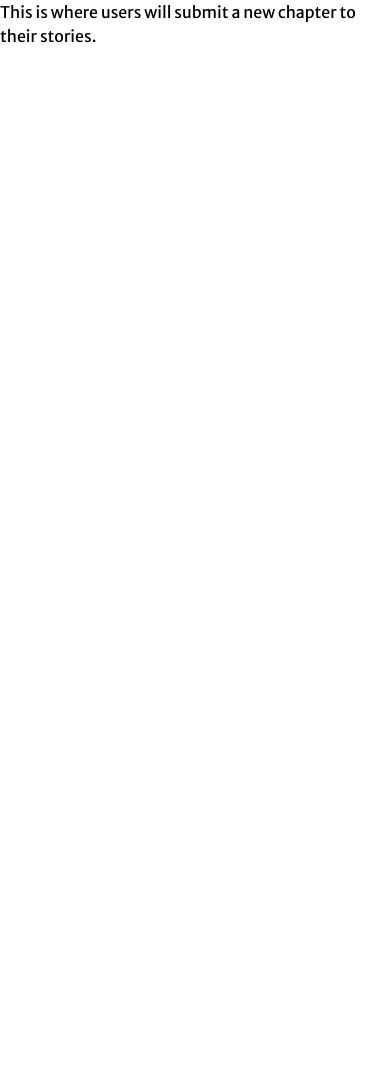
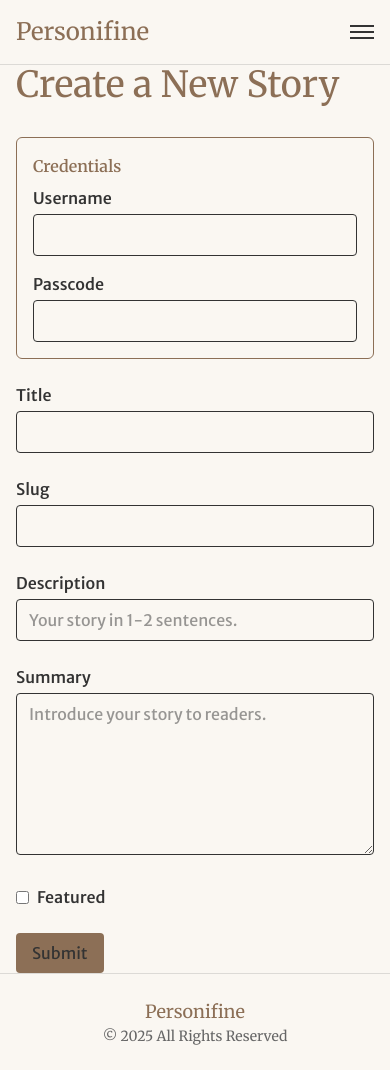
Before and after one commit to Wholesome100/personifine-writing, a Next.js app: page /catalog/1/new in a window 390 px wide. Before the commit the page ends 844 px from the top, so only its background shows below. Built offline with nearby package versions, Linux system fonts and the light colour scheme.

Commit message:
layout action for new chapter

```diff
--- a/src/app/catalog/[story]/[chapter]/page.tsx
+++ b/src/app/catalog/[story]/[chapter]/page.tsx
@@ -4,11 +4,11 @@ import Footer from "@/components/Footer";
 import { notFound } from "next/navigation";
 
 // This is here to force the fetch to be dynamic for now. Revalidate functions will be added in the future
-export const dynamic = "force-dynamic"
+export const dynamic = "force-dynamic";
 
 async function getCorpus(slug: string) {
   const response = await sql.query(
-    "SELECT chapter_id, sequence, corpus FROM chapters WHERE slug = $1",
+    "SELECT chapter_id, title, corpus FROM chapters WHERE slug = $1",
     [slug],
   );
   return response;
@@ -32,7 +32,7 @@ export default async function Chapter(
 
       <main className="flex-grow w-full max-w-3xl mx-auto px-4 py-8">
         <h1 className="font-serif text-3xl sm:text-4xl text-accent1 mb-6">
-          Chapter {chapterData.sequence}
+          {chapterData.title}
         </h1>
 
         <p className="leading-relaxed whitespace-pre-line text-lg">
--- a/src/app/catalog/[story]/new/page.tsx
+++ b/src/app/catalog/[story]/new/page.tsx
@@ -1,13 +1,181 @@
 import { sql } from "@/db/context";
 import Header from "@/components/Header";
 import Footer from "@/components/Footer";
+import bcrypt from "bcrypt";
 
-async function createNewChapter(formData: FormData){
+async function createNewChapter(formData: FormData) {
+  "use server";
 
+  try {
+    const username = formData.get("username") as string;
+    const passCode = formData.get("passcode") as string;
+
+    const dbHash = await sql.query(
+      "SELECT pass_code FROM users WHERE user_name = $1",
+      [username],
+    );
+
+    if (dbHash.length !== 1) {
+      throw new Error("Invalid Credentials.");
+    }
+
+    const match = await bcrypt.compare(passCode, dbHash[0]?.pass_code);
+    if (!match) {
+      throw new Error("Invalid Credentials.");
+    }
+
+    const userData = await sql.query(
+      "SELECT user_id, role FROM users WHERE user_name = $1",
+      [username],
+    );
+
+    if (!["author", "admin"].includes(userData[0].role)) {
+      throw new Error("Unauthorized Operation.");
+    }
+
+    const title = formData.get("title") as string;
+    const slug = formData.get("slug") as string;
+    const description = formData.get("description") as string;
+    const corpus = formData.get("corpus") as string;
+
+    await sql.query(
+      `INSERT INTO chapters (user_id, title, slug, description, summary, featured)
+         VALUES ($1, $2, $3, $4, $5)`,
+      [userData[0].user_id, title, slug, description, corpus],
+    );
+
+    console.log("Chapter created successfully.");
+  } catch (err: any) {
+    console.error("Error when creating chapter:", err);
+  }
 }
 
 export default function NewChapter() {
   return (
-    <span>This is where users will submit a new chapter to their stories.</span>
+    <div className="flex flex-col min-h-screen bg-page-bg text-page-text">
+      <Header />
+
+      <main className="flex-grow flex items-center">
+        <div className="max-w-5xl mx-auto px-4 w-full">
+          <section className="mb-8">
+            <h1 className="font-serif text-4xl sm:text-5xl text-accent1 mb-4">
+              Create a New Story
+            </h1>
+          </section>
+
+          {/* Form */}
+          <form action={createNewChapter} className="space-y-6">
+            {/* Credentials Section */}
+            <div className="border border-accent1 rounded-md p-4 space-y-4">
+              <h2 className="font-semibold text-accent1 mb-2">Credentials</h2>
+
+              <div>
+                <label className="block mb-1 font-medium" htmlFor="username">
+                  Username
+                </label>
+                <input
+                  id="username"
+                  name="username"
+                  type="text"
+                  required
+                  className="w-full border rounded px-3 py-2"
+                />
+              </div>
+
+              <div>
+                <label className="block mb-1 font-medium" htmlFor="passcode">
+                  Passcode
+                </label>
+                <input
+                  id="passcode"
+                  name="passcode"
+                  type="password"
+                  required
+                  className="w-full border rounded px-3 py-2"
+                />
+              </div>
+            </div>
+
+            {/* Title */}
+            <div>
+              <label className="block mb-1 font-medium" htmlFor="title">
+                Title
+              </label>
+              <input
+                id="title"
+                name="title"
+                type="text"
+                required
+                className="w-full border rounded px-3 py-2"
+              />
+            </div>
+
+            {/* Slug */}
+            <div>
+              <label className="block mb-1 font-medium" htmlFor="slug">
+                Slug
+              </label>
+              <input
+                id="slug"
+                name="slug"
+                type="text"
+                required
+                className="w-full border rounded px-3 py-2"
+              />
+            </div>
+
+            {/* Description (short tagline) */}
+            <div>
+              <label className="block mb-1 font-medium" htmlFor="description">
+                Description
+              </label>
+              <input
+                id="description"
+                name="description"
+                type="text"
+                className="w-full border rounded px-3 py-2"
+                placeholder="Your story in 1-2 sentences."
+              />
+            </div>
+
+            {/* Summary (longer overview) */}
+            <div>
+              <label className="block mb-1 font-medium" htmlFor="summary">
+                Summary
+              </label>
+              <textarea
+                id="summary"
+                name="summary"
+                rows={6}
+                className="w-full border rounded px-3 py-2"
+                placeholder="Introduce your story to readers."
+              />
+            </div>
+
+            {/* Featured */}
+            <div className="flex items-center">
+              <input
+                id="featured"
+                name="featured"
+                type="checkbox"
+                className="mr-2"
+              />
+              <label htmlFor="featured" className="font-medium">
+                Featured
+              </label>
+            </div>
+
+            <button
+              type="submit"
+              className="bg-accent1 text-white px-4 py-2 rounded hover:bg-accent1-hover"
+            >
+              Submit
+            </button>
+          </form>
+        </div>
+      </main>
+
+      <Footer />
+    </div>
   );
 }
--- a/src/app/catalog/[story]/page.tsx
+++ b/src/app/catalog/[story]/page.tsx
@@ -5,7 +5,7 @@ import Link from "next/link";
 import { notFound } from "next/navigation";
 
 // This is here to force the fetch to be dynamic for now. Revalidate functions will be added in the future
-export const dynamic = "force-dynamic"
+export const dynamic = "force-dynamic";
 
 async function getStoryDetails(slug: string) {
   const response = await sql.query(
@@ -17,7 +17,7 @@ async function getStoryDetails(slug: string) {
 
 async function getChapterDetails(story_id: string) {
   const response = await sql.query(
-    "SELECT chapter_id, title, description, slug FROM chapters WHERE story_ID = $1 ORDER BY sequence ASC",
+    "SELECT chapter_id, title, description, slug FROM chapters WHERE story_ID = $1 ORDER BY created_at ASC",
     [story_id],
   );
   return response;
--- a/src/app/catalog/page.tsx
+++ b/src/app/catalog/page.tsx
@@ -4,7 +4,7 @@ import Footer from "@/components/Footer";
 import StoryCard from "@/components/StoryCard";
 
 // This is here to force the fetch to be dynamic for now. Revalidate functions will be added in the future
-export const dynamic = "force-dynamic"
+export const dynamic = "force-dynamic";
 
 async function getCatalogStories() {
   const response =
--- a/src/app/page.tsx
+++ b/src/app/page.tsx
@@ -6,7 +6,7 @@ import Header from "@/components/Header";
 import StoryCard from "@/components/StoryCard";
 
 // This is here to force the fetch to be dynamic for now. Revalidate functions will be added in the future
-export const dynamic = "force-dynamic"
+export const dynamic = "force-dynamic";
 
 async function getFeatured() {
   const response =
```
Also changed, not shown: src/app/catalog/new/page.tsx (line endings or trailing spaces).
